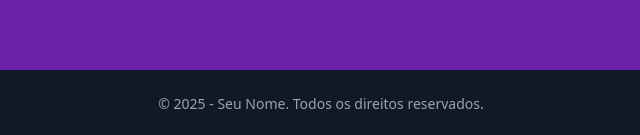
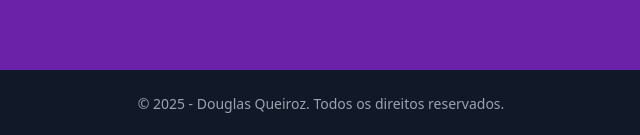
Before and after one commit to dev-queiroz/landing, a plain HTML site: page index.html in a window 1280 px wide. Shown: the part 1650-1785 px from the top of the page, 319-959 px from the left. Drawn offline with nearby package versions, Linux system fonts and the light colour scheme.

Commit message:
Update footer copyright name in index.html

```diff
--- a/index.html
+++ b/index.html
@@ -64,7 +64,7 @@
 
 <!-- Footer -->
 <footer class="py-6 text-center text-sm bg-gray-900 text-gray-400">
-    © 2025 - Seu Nome. Todos os direitos reservados.
+    © 2025 - Douglas Queiroz. Todos os direitos reservados.
 </footer>
 
 <!-- AOS Script -->
```
